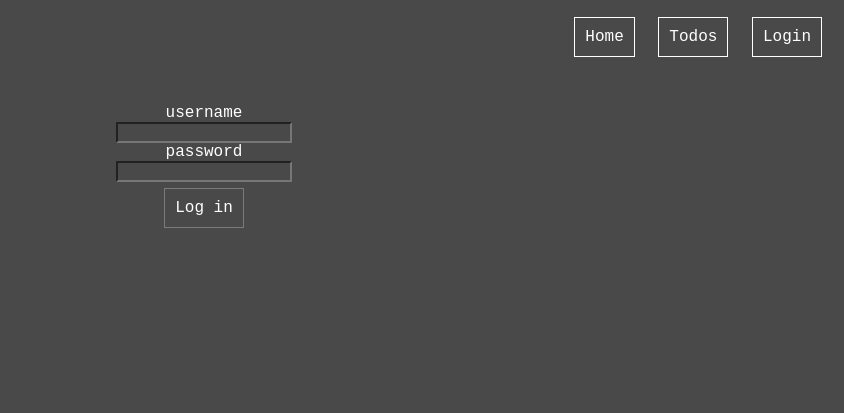
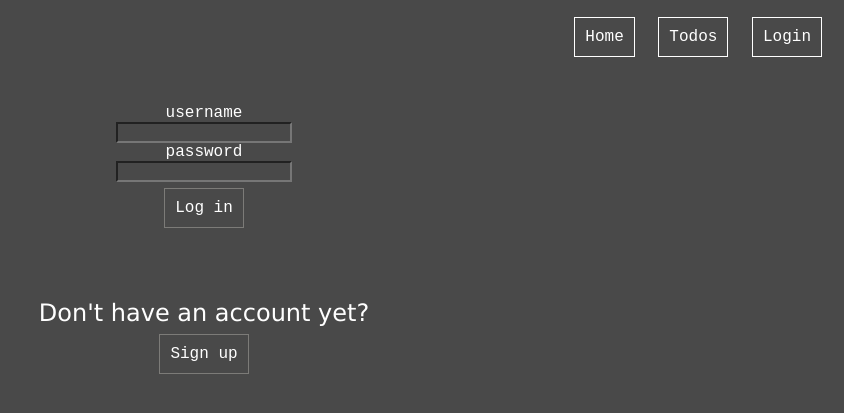
Before and after one commit to donnamagi/Pomodoro-app, a Flask app: page /login in a window 1280 px wide. Shown: the top 413 px of the page, without its empty margins (436-1280 px from the left). Run offline with Flask 2, Linux system fonts and the light colour scheme.

Commit message:
Modifying login page

```diff
--- a/app/extensions/login.py
+++ b/app/extensions/login.py
@@ -2,8 +2,7 @@ from flask_login import LoginManager
 from app.main_pages.models import User
 
 login_manager = LoginManager()
-login_manager.login_view = "main_pages.authentication"
-login_manager.login_message = "You'll have to log in to do that!"
+login_manager.login_view = "main_pages.login"
 
 @login_manager.user_loader
 def load_user(user_id):
--- a/app/static/styles/styles.css
+++ b/app/static/styles/styles.css
@@ -32,7 +32,7 @@ nav {
     display: flex;
 }
 
-.nav-button, button, .done-button {
+.nav-button, button, .done-button, .button {
     border: solid white 1px;
     padding: 10px;
     margin: 7px;
@@ -42,8 +42,8 @@ nav {
 
 }
 
-button {
-    font-size: 20px;
+.button {
+	border: solid rgb(124, 123, 120) 1px;
 }
 
 .nav-button:hover {
--- a/app/templates/login_page.html
+++ b/app/templates/login_page.html
@@ -1,5 +1,13 @@
 {% extends 'base.html' %}
 {% block content %}
+
+{% with messages = get_flashed_messages() %}
+{% if messages %}
+    {% for message in messages %}
+        {{ message }}
+    {% endfor %}
+{% endif %}
+{% endwith %}
 
 <form action="", method = "post" novalidate>
     <input type="hidden" name="next_url" value="{{ request.args.get('next', '') }}" />
@@ -15,13 +23,9 @@
     {{form.submit()}} <br>
 
 </form> <br>
-
-    {% with messages = get_flashed_messages() %}
-        {% if messages %}
-            {% for message in messages %}
-                {{ message }}
-            {% endfor %}
-        {% endif %}
-    {% endwith %}
+<div>
+    <h2>Don't have an account yet?</h2>
+    <a class = "button" href="{{ url_for('main_pages.register') }}"> Sign up </a>
+</div>
 
 {% endblock %}
```
